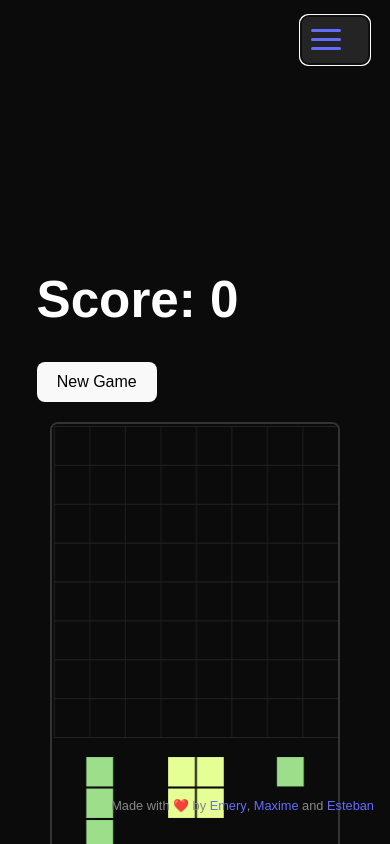
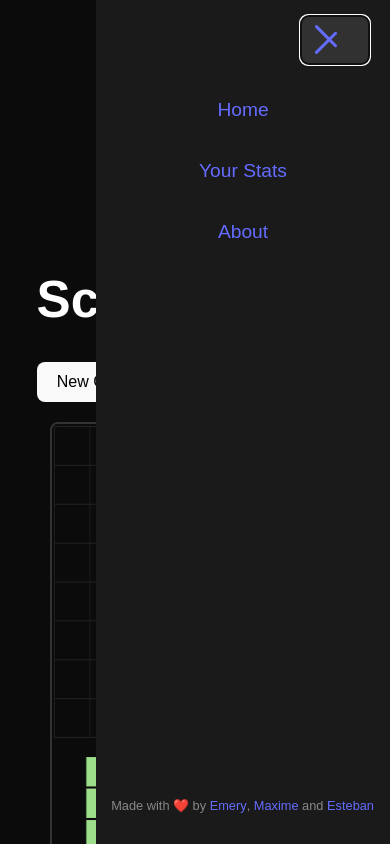
Before and after one commit to maximemlly/codblast, a website built with Vite: page game.html in a window 390 px wide. Both pictures are taken after a click on the button "Menu". Built offline with nearby package versions, Linux system fonts and the light colour scheme.

Commit message:
FINALLY FIXED BURGER MENU WOOOOOOOOOOOOOOOOOHOOOOOOO

```diff
--- a/game.html
+++ b/game.html
@@ -11,6 +11,7 @@
     <div class="menu-overlay"></div>
     <header class="header">
       <ul id="navbar" class="nav nav-desktop"></ul>
+      <ul class="nav nav-mobile"></ul>
       <button class="menu-toggle-mobile" aria-label="Menu">
         <span></span>
         <span></span>
@@ -36,8 +37,8 @@
 
       <footer id="credits"></footer>
     </div>
-    <script src="/src/burgerMenu.js"></script>
     <script type="module" src="/src/game.js"></script>
     <script type="module" src="/src/common.js"></script>
+    <script src="/src/burgerMenu.js"></script>
   </body>
 </html>
```
